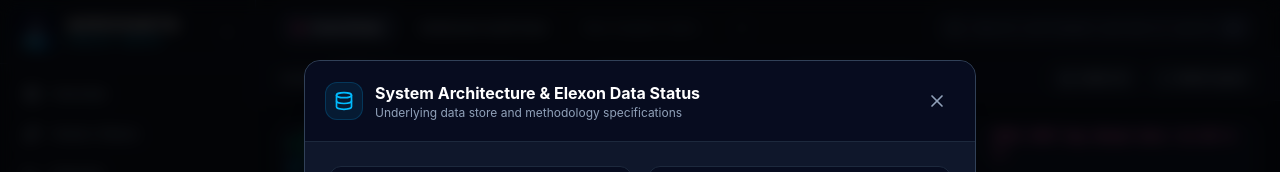
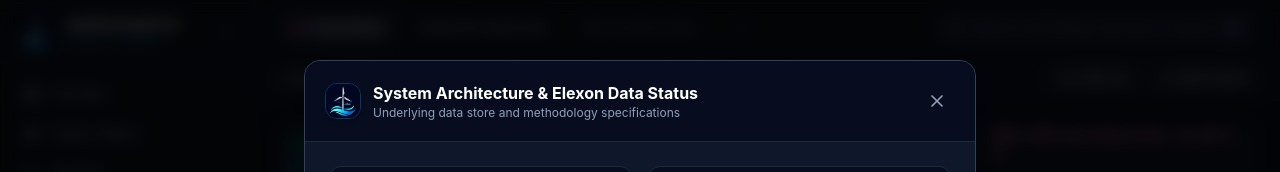
Before and after one commit to harsh7675879590/Aerovanta, a React (Vite) app in the folder frontend/: page / in a window 1280 px wide. Both pictures are taken after a click on the button "2,016 actuals • 27,056 vintages verified". Shown: the top 172 px of the page. Built offline with nearby package versions, Linux system fonts and the light colour scheme; no server answers.

Commit message:
feat: use official turbine-wave favicon across browser, sidebar, and modals

```diff
--- a/frontend/src/components/StatusModal.jsx
+++ b/frontend/src/components/StatusModal.jsx
@@ -10,8 +10,8 @@ export default function StatusModal({ statusData, onClose }) {
 
         <div className="p-5 border-b border-slate-800 flex items-center justify-between bg-slate-950/60">
           <div className="flex items-center gap-3">
-            <div className="p-2 rounded-xl bg-sky-500/10 text-sky-400 border border-sky-500/20">
-              <Database className="w-5 h-5" />
+            <div className="w-9 h-9 rounded-xl overflow-hidden border border-sky-500/30 flex-shrink-0 shadow-md">
+              <img src="/favicon.png" alt="AEROVANTA" className="w-full h-full object-cover" />
             </div>
             <div>
               <h3 className="text-base font-bold text-white">System Architecture & Elexon Data Status</h3>
--- a/frontend/src/components/VintageEvolutionModal.jsx
+++ b/frontend/src/components/VintageEvolutionModal.jsx
@@ -30,8 +30,8 @@ export default function VintageEvolutionModal({ interval, cutoffTimestamp, onClo
         {/* Modal Header */}
         <div className="p-5 border-b border-slate-800 flex items-center justify-between bg-slate-950/60">
           <div className="flex items-center gap-3">
-            <div className="p-2 rounded-xl bg-indigo-500/10 text-indigo-400 border border-indigo-500/20">
-              <History className="w-5 h-5" />
+            <div className="w-8 h-8 rounded-lg overflow-hidden border border-indigo-500/30 flex-shrink-0 shadow-md">
+              <img src="/favicon.png" alt="AEROVANTA" className="w-full h-full object-cover" />
             </div>
             <div>
               <h3 className="text-base font-bold text-white flex items-center gap-2">
```
